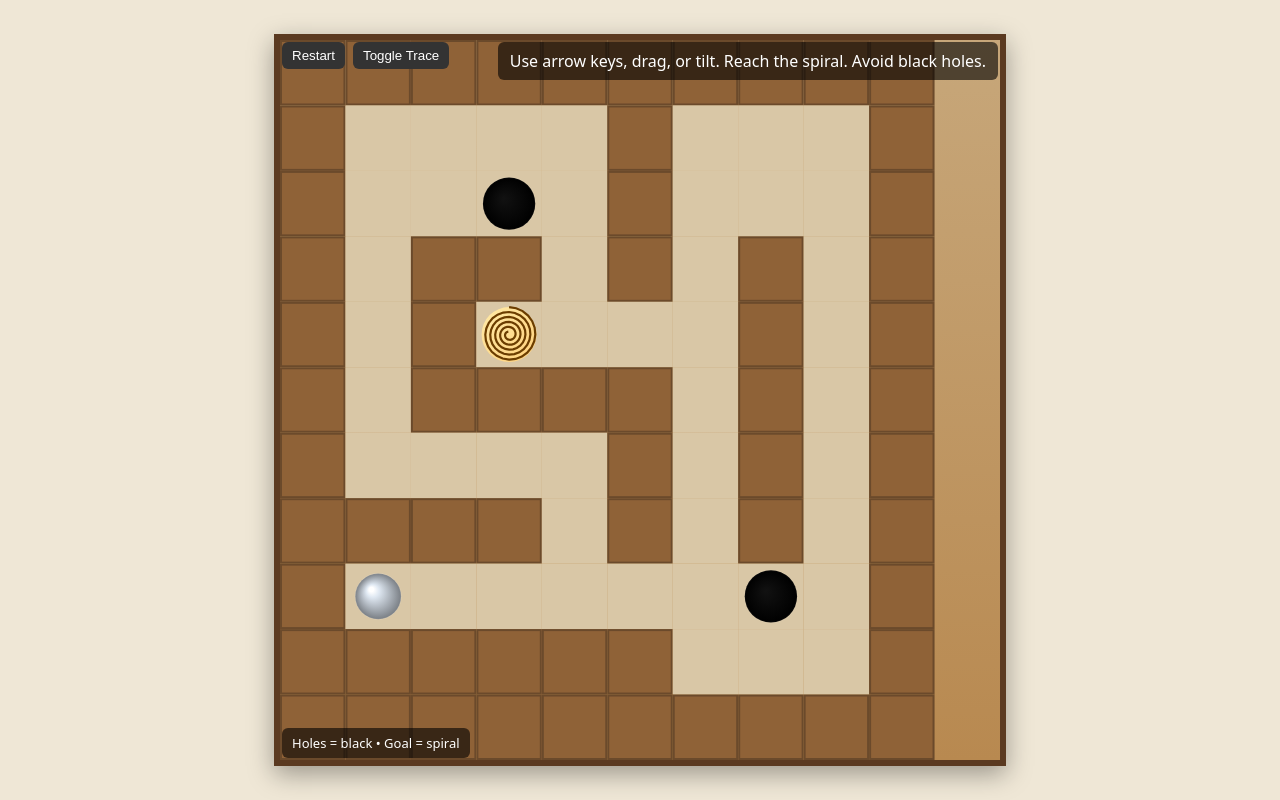
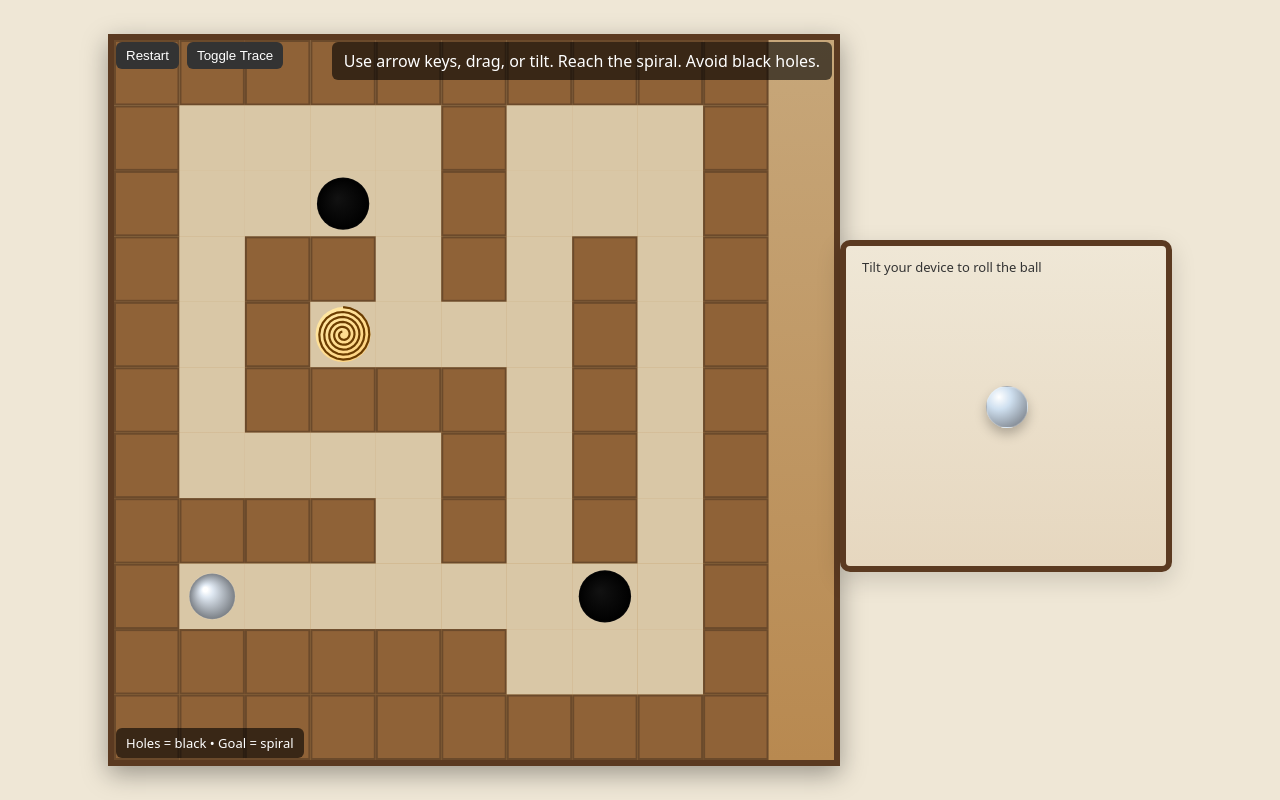
Before and after one commit to JonasLelo/marble-maze, a plain HTML site: page index.html in a window 1280 px wide. Drawn offline with Linux system fonts and the light colour scheme.

Commit message:
Motion Control Added

```diff
--- a/index.html
+++ b/index.html
@@ -7,6 +7,10 @@
     <style>
         html,body{height:100%;margin:0;background:#efe7d6;display:flex;align-items:center;justify-content:center;font-family:system-ui,Segoe UI,Roboto}
         #game{position:relative}
+        /* Motion-control demo (separate from canvas game) */
+        #motionArea{width:320px;height:320px;margin-top:12px;position:relative;border:6px solid #5b3a21;border-radius:10px;background:linear-gradient(#efe7d6,#e6d7bf);box-shadow:0 8px 24px rgba(0,0,0,.15)}
+        #motionMsg{position:absolute;left:8px;top:8px;color:#333;background:transparent;padding:4px 8px;font-size:13px}
+        #motionBall{position:absolute;width:40px;height:40px;border-radius:50%;background:radial-gradient(circle at 30% 25%,#fff,#cfe0f0 30%,#6b6f76 100%);box-shadow:0 6px 12px rgba(0,0,0,.25);border:1px solid rgba(255,255,255,0.2)}
         canvas{background:linear-gradient(#c7a77a,#b88950);display:block;border:6px solid #5b3a21;box-shadow:0 8px 24px rgba(0,0,0,.35)}
         #ui{position:absolute;left:8px;top:8px;color:#fff;display:flex;gap:8px}
         button{background:#333;color:#fff;border:none;padding:6px 10px;border-radius:6px;cursor:pointer}
@@ -23,6 +27,12 @@
         </div>
         <div id="msg">Use arrow keys, drag, or tilt. Reach the spiral. Avoid black holes.</div>
         <div id="legend">Holes = black • Goal = spiral</div>
+    </div>
+
+    <!-- Simple DOM-based motion demo (uses device tilt or mouse as fallback) -->
+    <div id="motionArea">
+        <div id="motionMsg">Tilt your device to roll the ball</div>
+        <div id="motionBall"></div>
     </div>
 
 <script>
@@ -403,6 +413,107 @@ document.getElementById('toggle-trace').addEventListener('click', ()=>{
 });
 
 /* initialize and run */
+
+/* ------------------------------
+   Small DOM motion-control demo
+   Uses deviceorientation or mouse as fallback
+   Kept separate from the canvas-based maze to avoid id collisions
+------------------------------ */
+(function(){
+    const gameArea = document.getElementById('motionArea');
+    const ballEl = document.getElementById('motionBall');
+    const msgEl = document.getElementById('motionMsg');
+
+    function getBox(){ return { w: gameArea.clientWidth, h: gameArea.clientHeight }; }
+    let box = getBox();
+
+    const marble = {
+        x: box.w/2,
+        y: box.h/2,
+        vx: 0,
+        vy: 0,
+        radius: 20,
+        friction: 0.99
+    };
+
+    function applyBallSize(){
+        ballEl.style.width = (marble.radius*2) + 'px';
+        ballEl.style.height = (marble.radius*2) + 'px';
+        ballEl.style.left = (marble.x - marble.radius) + 'px';
+        ballEl.style.top = (marble.y - marble.radius) + 'px';
+    }
+    applyBallSize();
+
+    let gravityX = 0, gravityY = 0;
+
+    if (window.DeviceOrientationEvent) {
+        window.addEventListener('deviceorientation', (e) => {
+            if(e.gamma != null && e.beta != null){
+                gravityX = -e.gamma/45;
+                gravityY = e.beta/45;
+            }
+        });
+    } else {
+        window.addEventListener('mousemove', (e) => {
+            const rect = gameArea.getBoundingClientRect();
+            const cx = rect.left + rect.width / 2;
+            const cy = rect.top + rect.height / 2;
+
+            gravityX = (e.clientX - cx) / (rect.width / 2);
+            gravityY = (e.clientY - cy) / (rect.height / 2);
+        });
+    }
+
+    function updatePhysics(){
+        box = getBox();
+
+        // Apply gravity
+        marble.vx += -gravityX * 0.6;
+        marble.vy += -gravityY * 0.6;
+
+        // Apply friction
+        marble.vx *= marble.friction;
+        marble.vy *= marble.friction;
+
+        // Move marble
+        marble.x += marble.vx;
+        marble.y += marble.vy;
+
+        // Collision with walls + bounce
+        if (marble.x < marble.radius) {
+            marble.x = marble.radius;
+            marble.vx *= -0.6;
+        }
+        if (marble.x > box.w - marble.radius) {
+            marble.x = box.w - marble.radius;
+            marble.vx *= -0.6;
+        }
+        if (marble.y < marble.radius) {
+            marble.y = marble.radius;
+            marble.vy *= -0.6;
+        }
+        if (marble.y > box.h - marble.radius) {
+            marble.y = box.h - marble.radius;
+            marble.vy *= -0.6;
+        }
+
+        // Update visual position
+        ballEl.style.left = (marble.x - marble.radius) + "px";
+        ballEl.style.top = (marble.y - marble.radius) + "px";
+
+        requestAnimationFrame(updatePhysics);
+    }
+
+    window.addEventListener('resize', ()=>{
+        box = getBox();
+        marble.x = Math.max(marble.radius, Math.min(marble.x, box.w - marble.radius));
+        marble.y = Math.max(marble.radius, Math.min(marble.y, box.h - marble.radius));
+        applyBallSize();
+    });
+
+    updatePhysics();
+})();
+
 adjustCanvas();
 resetBall();
 requestAnimationFrame(step);
```
